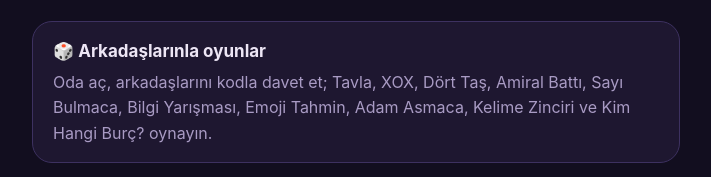
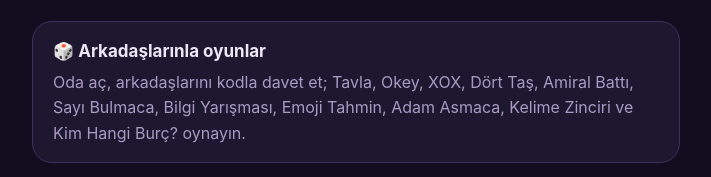
Before and after one commit to ibogeridonmez-tech/fincan, a plain HTML site: page index.html in a window 1280 px wide. Shown: the part 259-436 px from the top of the page, without its empty margins (284-995 px from the left). Drawn offline with Linux system fonts and the light colour scheme.

Commit message:
Oyun listesine Okey eklendi

```diff
--- a/index.html
+++ b/index.html
@@ -45,7 +45,7 @@
   <h1>Astro Parti</h1>
   <p>Arkadaşlarınla oyna, burcuna göre tanış</p>
 </div>
-<div class="kart"><h3>🎲 Arkadaşlarınla oyunlar</h3><p>Oda aç, arkadaşlarını kodla davet et; Tavla, XOX, Dört Taş, Amiral Battı, Sayı Bulmaca, Bilgi Yarışması, Emoji Tahmin, Adam Asmaca, Kelime Zinciri ve Kim Hangi Burç? oynayın.</p></div>
+<div class="kart"><h3>🎲 Arkadaşlarınla oyunlar</h3><p>Oda aç, arkadaşlarını kodla davet et; Tavla, Okey, XOX, Dört Taş, Amiral Battı, Sayı Bulmaca, Bilgi Yarışması, Emoji Tahmin, Adam Asmaca, Kelime Zinciri ve Kim Hangi Burç? oynayın.</p></div>
 <div class="kart"><h3>💞 Burcuna uygun kişiler</h3><p>Burcu ve yükseleni seninle uyumlu kişileri kart kart gör. İkiniz de beğenirseniz eşleşirsiniz.</p></div>
 <div class="kart"><h3>⭐ Görevler ve VIP</h3><p>Günlük ve haftalık görevlerle yıldız topla; VIP ile ek görevler ve günlük hediye.</p></div>
 <div class="kart"><h3>❓ Günün sorusu ve element ligi</h3><p>Her gün bir soru cevapla; Ateş, Toprak, Hava ve Su arasında haftanın elementi belli olsun.</p></div>
```
